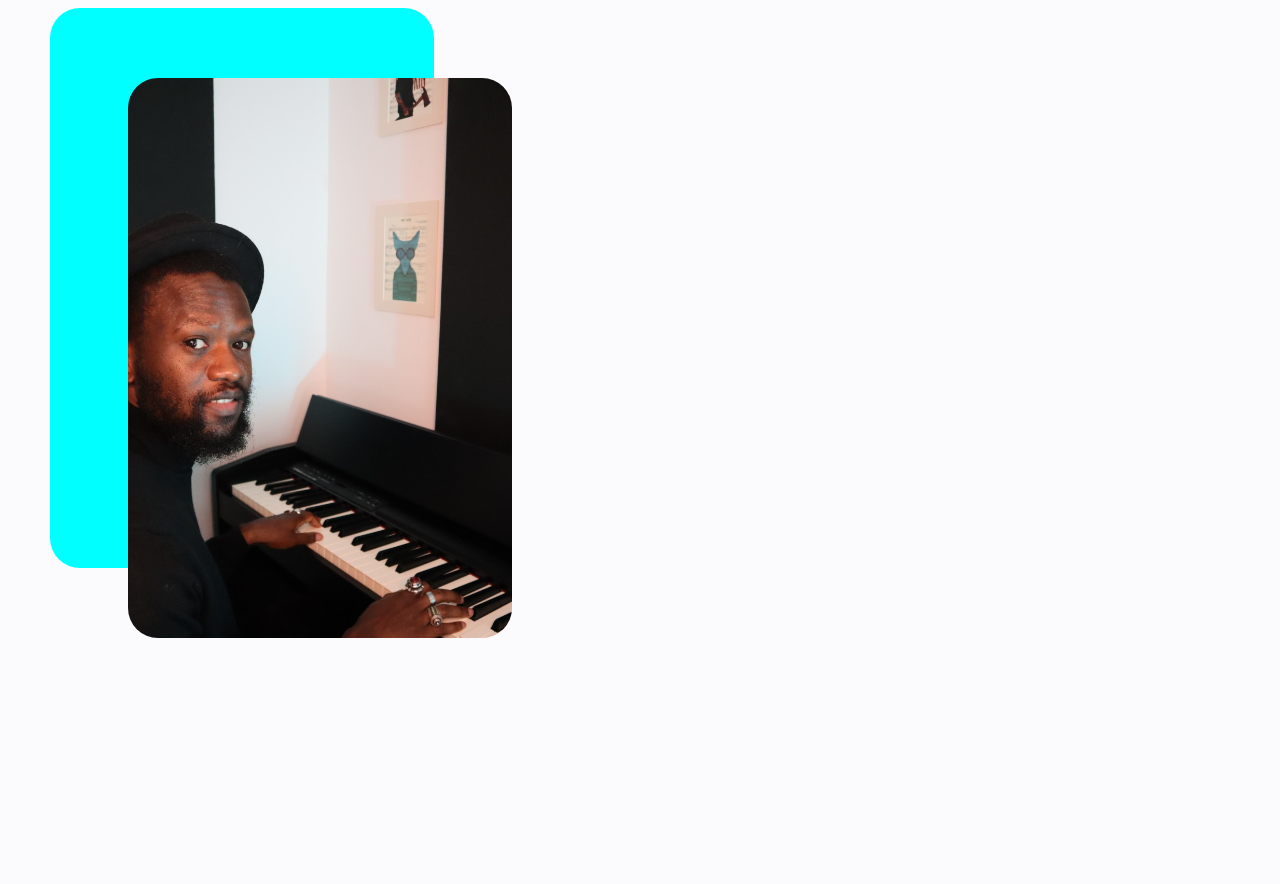
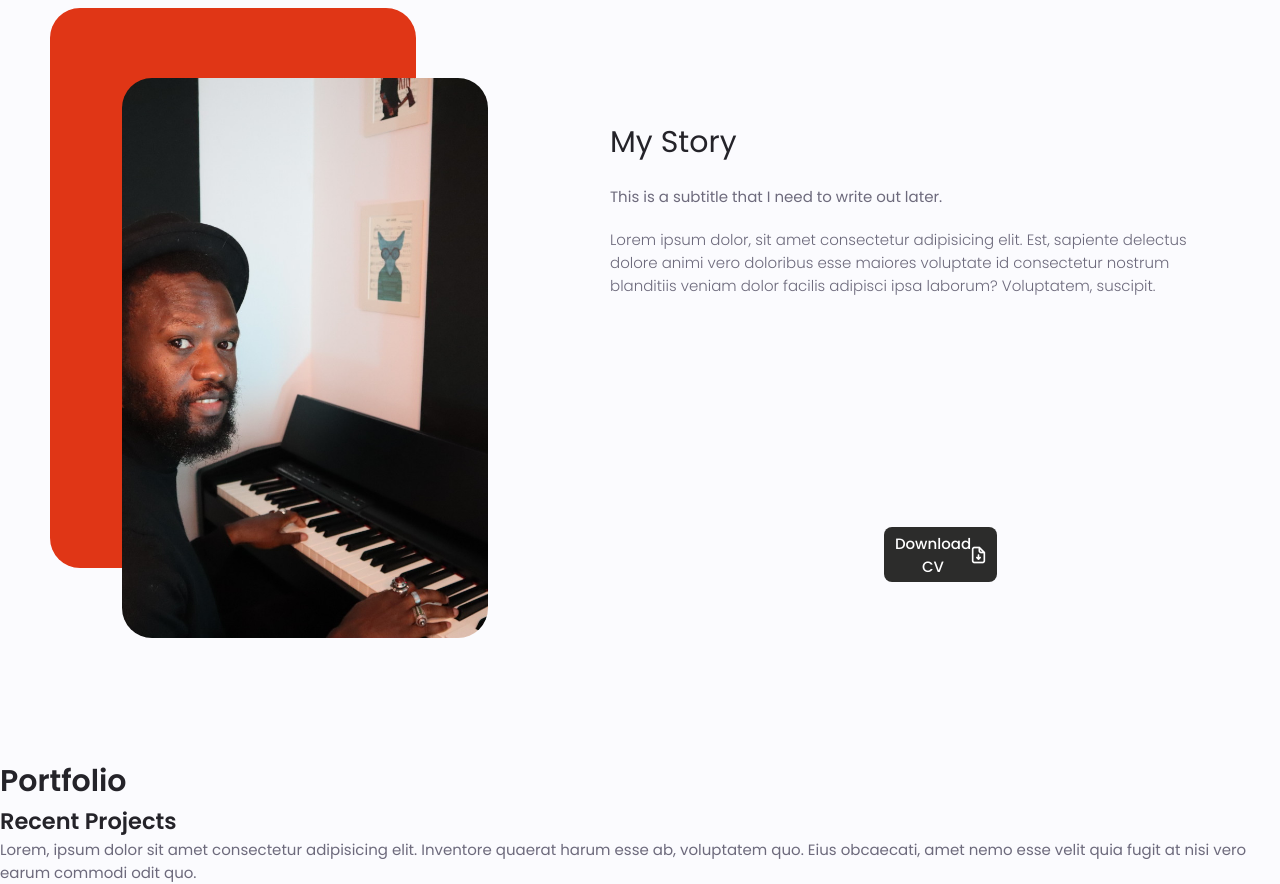
Before and after one commit to codewurld/my-portfolio-site, a React (Create React App) app: page /portfolio in a window 1280 px wide. Shown: the part 842-1726 px from the top of the page. Before the commit the page ends 1600 px from the top, so only its background shows below. Built offline with nearby package versions, Linux system fonts and the light colour scheme.

Commit message:
added new about me section with placeholder texts

```diff
--- a/public/index.html
+++ b/public/index.html
@@ -10,6 +10,10 @@
   <link
     href="https://fonts.googleapis.com/css2?family=Poppins:ital,wght@0,100;0,200;0,300;0,400;0,500;0,600;0,700;0,800;0,900;1,200;1,400;1,500;1,700;1,800&display=swap"
     rel="stylesheet">
+
+  <!-- unicons -->
+  <link rel="stylesheet" href="https://unicons.iconscout.com/release/v4.0.0/css/line.css">
+
   <style>
     * {
       margin: 0;
--- a/src/App.jsx
+++ b/src/App.jsx
@@ -10,6 +10,7 @@ import WelcomePage from "./components/welcomepage/Welcomepage"
 import SiteMenu from "./components/sitemenu/SiteMenu"
 import Home from "./pages/Home"
 import About from "./pages/About"
+import PortfolioPage from "./pages/Portfolio"
 
 function App() {
   const [openMenu, setOpenMenu] = useState(false)
@@ -23,6 +24,7 @@ function App() {
 
       <Home />
       <About />
+      <PortfolioPage />
     </div >
   );
 }
--- a/src/components/AboutMe/AboutMe.jsx
+++ b/src/components/AboutMe/AboutMe.jsx
@@ -3,14 +3,26 @@ import './aboutme.css'
 const AboutMe = () => {
     return (
         <div className="about-me">
-        {/* divide component to two containers - left and right */}
+            {/* divide component to two containers - left and right */}
             <div className="about-meLeft">
                 <div className="about-meCard bg"></div>
                 <div className="about-meCard">
                     <img src="/assets/shola_piano.JPG" alt="Shola playing piano" className="about-meImg" />
                 </div>
             </div>
-            <div className="about-meRight"></div>
+            <div className="about-meRight">
+                <h1 className="about-meTitle">My Story</h1>
+                <p className="about-meSubtitle">This is a subtitle that I need to write out later.</p>
+                <p className="about-meDescription">
+                    Lorem ipsum dolor, sit amet consectetur adipisicing elit. Est, sapiente delectus dolore animi vero doloribus esse maiores voluptate id consectetur nostrum blanditiis veniam dolor facilis adipisci ipsa laborum? Voluptatem, suscipit.
+                </p>
+                <div class="about_buttons">
+                    <a href="assets/pdf/SholaQuadri_CV (1).pdf" class="button button--flex" download
+                        rel="noopener noreferrer" target="_blank">
+                        Download CV<i class="uil uil-file-download button_icon"></i>
+                    </a>
+                </div>
+            </div>
         </div>
     );
 }
--- a/src/components/AboutMe/aboutme.css
+++ b/src/components/AboutMe/aboutme.css
@@ -18,16 +18,14 @@
 
 .about-meRight{
     flex: 1;
+    margin-right: 60px;
 }
 
 .about-meCard.bg{
     position: absolute;
     top: 50px;
     left: 50px;
-    background-color: aqua;
-
-
-
+    background-color: #E03616;
 }
 
 .about-meCard{
@@ -43,3 +41,22 @@
     height: 100%;
     object-fit: cover;
 }
+
+.about_buttons{
+    display: flex;
+    justify-content: center;
+    margin-top: 300px;
+
+}
+
+.about-meTitle{
+    font-weight: 400;
+}
+
+.about-meSubtitle{
+    margin: 20px 0px;
+}
+
+.about-meDescription{
+    font-weight: 300;
+}
--- /dev/null
+++ b/src/components/newportfolio/NewPortfolio.jsx
@@ -0,0 +1,12 @@
+import './newportfolio.css'
+
+
+const NewPortfolio = () => {
+    return (
+        <div>
+
+        </div>
+    );
+}
+
+export default NewPortfolio;
--- /dev/null
+++ b/src/components/newportfoliolist/NewPortfolioList.jsx
@@ -0,0 +1,18 @@
+import './newportfoliolist.css'
+
+
+const NewPortfolioList = () => {
+    return (
+        <div className="portfolio-list">
+            <div className="portfolio-listText">
+                <h1 className="portfolio-listTitle">Portfolio</h1>
+                <h2 className="portfolio-listSubtitle">Recent Projects</h2>
+                <p className="portfolio-listDescription">
+                    Lorem, ipsum dolor sit amet consectetur adipisicing elit. Inventore quaerat harum esse ab, voluptatem quo. Eius obcaecati, amet nemo esse velit quia fugit at nisi vero earum commodi odit quo.</p>
+
+            </div>
+        </div >
+    );
+}
+
+export default NewPortfolioList;
--- /dev/null
+++ b/src/pages/Portfolio.jsx
@@ -0,0 +1,13 @@
+import NewPortfolio from "../components/newportfolio/NewPortfolio";
+import NewPortfolioList from "../components/newportfoliolist/NewPortfolioList";
+
+
+const PortfolioPage = () => {
+    return (
+        <div>
+            <NewPortfolioList />
+        </div>
+    );
+}
+
+export default PortfolioPage;
```
Also changed, not shown: src/components/newportfolio/newportfolio.css (added), src/components/newportfoliolist/newportfoliolist.css (added), 1 other file (tests, documents, lock files or other folders).
